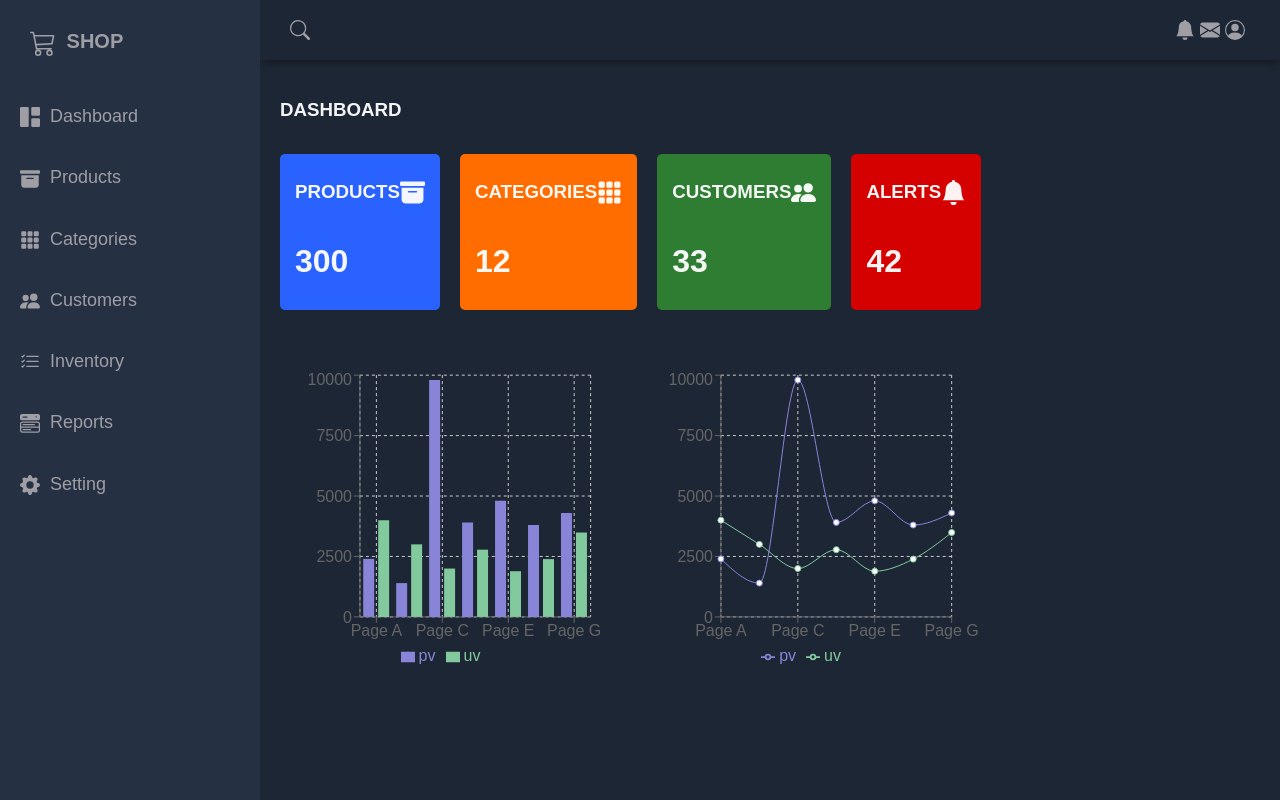
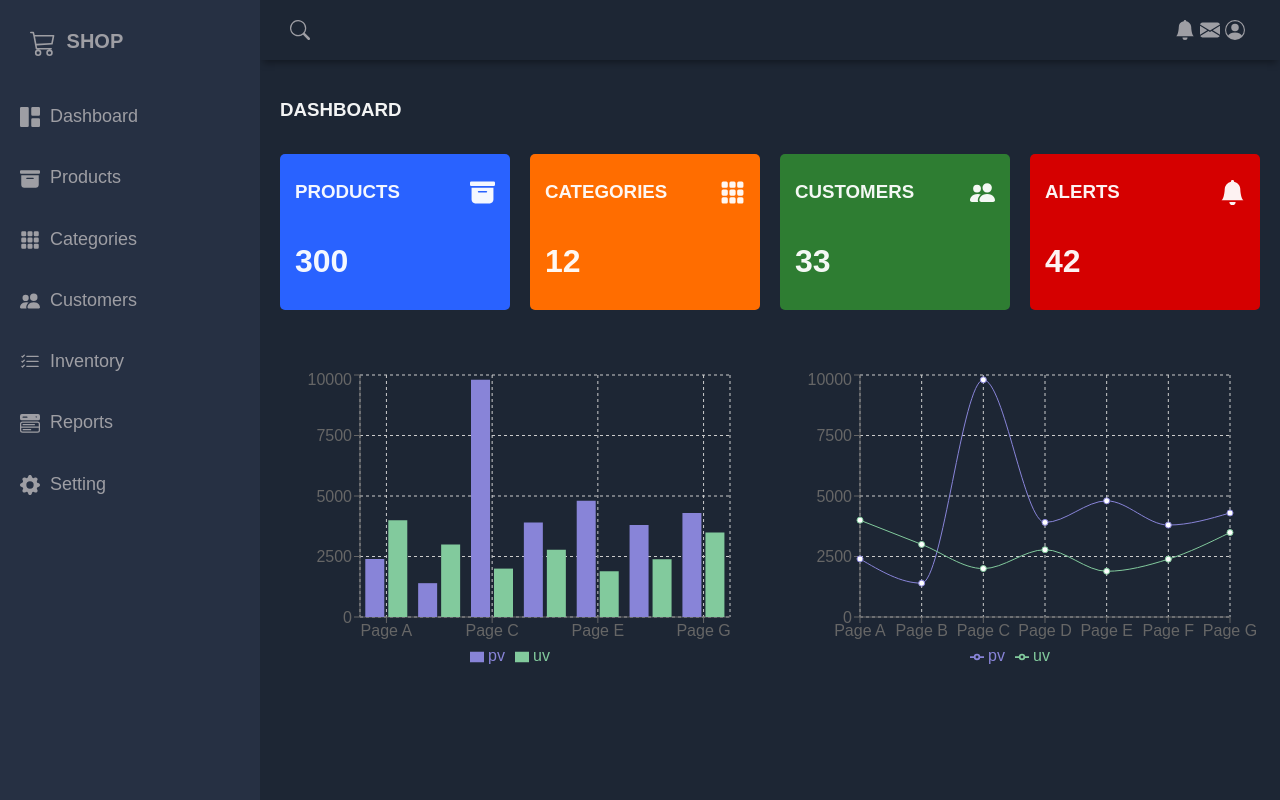
Before and after one commit to shekhar12oct/admin-dashboard-reactjs, a React (Vite) app: page / in a window 1280 px wide. Built offline with nearby package versions, Linux system fonts and the light colour scheme.

Commit message:
added css Changes

```diff
--- a/src/App.css
+++ b/src/App.css
@@ -30,7 +30,7 @@ body {
 
 .grid-container {
   display: grid;
-  grid-template-columns: 260px 1fr 1fr 1fr;
+  grid-template-columns: 260px 40fr;
   grid-template-rows: 0.2fr 3fr;
   grid-template-areas:
     "sidebar header header header"
```
